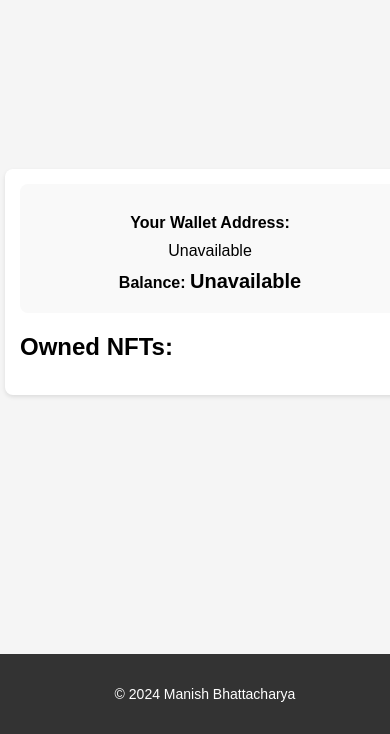
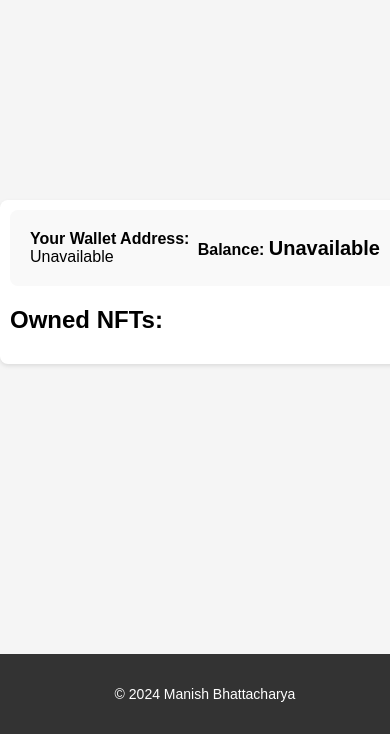
Before and after one commit to introvertmac/Conditional-NFTs, a plain HTML site: page profile.html in a window 390 px wide. Shown: the part 110-844 px from the top of the page. Drawn offline with Linux system fonts and the light colour scheme.

Commit message:
Update profile.css

```diff
--- a/profile.css
+++ b/profile.css
@@ -63,7 +63,6 @@ body, html {
 .dropdown-content a:hover {background-color: #f1f1f1;}
 
 .dropdown:hover .dropdown-content {display: block;}
-
 
 /* Main content styling */
 .main-content {
@@ -148,6 +147,16 @@ body, html {
     .profile-container {
         padding: 10px;
     }
+
+    /* Adjustments for NFT images */
+    .nft-container {
+        grid-template-columns: repeat(auto-fit, minmax(150px, 1fr));
+    }
+
+    .nft img {
+        max-width: 100%;
+        height: auto;
+    }
 }
 
 /* New CSS Styles for NFT Gallery */
@@ -190,37 +199,3 @@ body, html {
     font-size: 16px;
     margin-bottom: 5px;
 }
-
-/* Media query for responsive adjustments */
-@media screen and (max-width: 768px) {
-    .container {
-        flex-direction: column;
-        height: auto;
-        padding: 10px;
-    }
-
-    .main-content {
-        padding-top: 60px; /* Reduced padding-top for more space */
-        padding-bottom: 20px; /* Reduced padding-bottom for consistency */
-        padding-left: 5px; /* Reduced side paddings */
-        padding-right: 5px;
-    }
-
-    .profile-container {
-        padding: 15px; /* Reduced padding for more content space */
-    }
-
-    .wallet-info, .nft-gallery {
-        flex-direction: column; /* Stack elements vertically */
-        align-items: center; /* Center-align for a neater appearance */
-    }
-
-    .nft-container {
-        grid-template-columns: repeat(auto-fit, minmax(150px, 1fr)); /* Adjust NFT gallery grid for smaller screens */
-    }
-
-    .wallet-info p, .wallet-balance {
-        text-align: center; /* Center-align text for better readability */
-        margin-top: 10px; /* Add some space between elements */
-    }
-}
```
